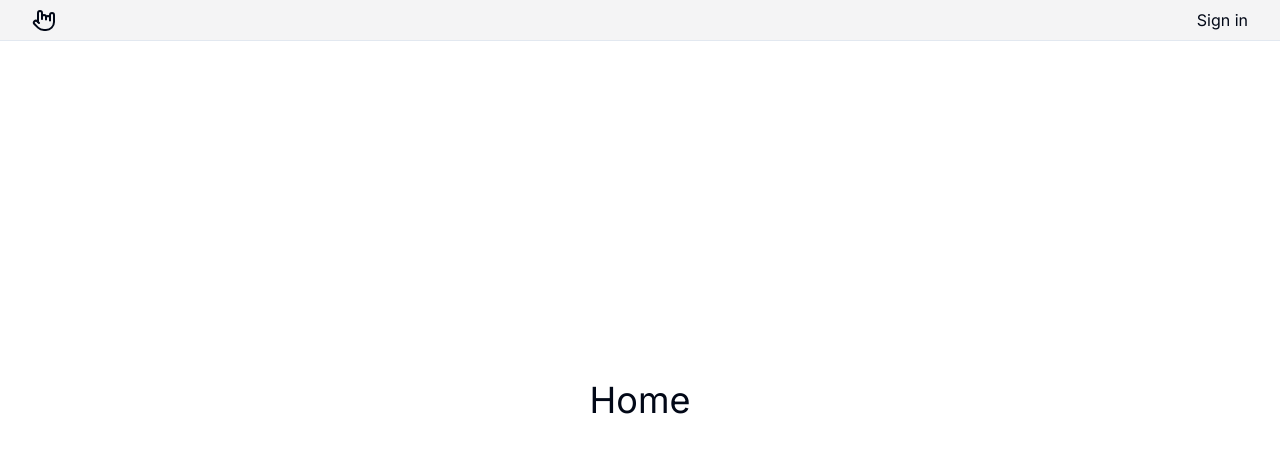
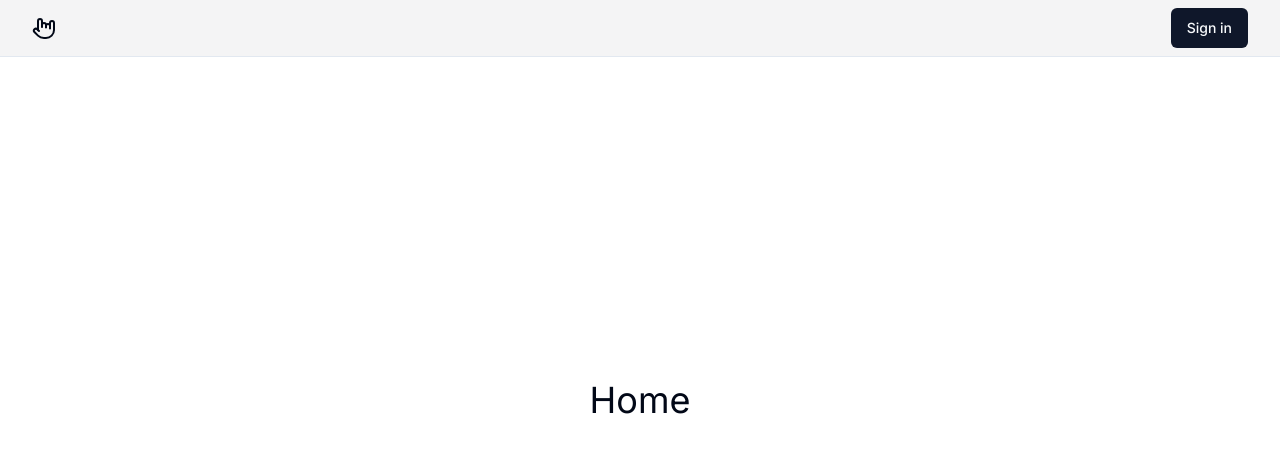
Before and after one commit to andrews1022/sign-in-up-form, a Next.js app: page / in a window 1280 px wide. Shown: the top 452 px of the page. Built offline with nearby package versions, Linux system fonts and the light colour scheme.

Commit message:
added button from shadcn ui and updated navbar to use it

```diff
--- a/package.json
+++ b/package.json
@@ -9,6 +9,7 @@
     "lint": "next lint"
   },
   "dependencies": {
+    "@radix-ui/react-slot": "^1.0.2",
     "@types/node": "20.6.2",
     "@types/react": "18.2.21",
     "@types/react-dom": "18.2.7",
--- a/src/components/Navbar.tsx
+++ b/src/components/Navbar.tsx
@@ -1,21 +1,20 @@
 import Link from "next/link";
 import { HandMetal } from "lucide-react";
+import { buttonVariants } from "./ui/button";
 
 const Navbar = () => {
   return (
-    <nav className=" bg-zinc-100 py-2 border-b border-s-zinc-200 fixed w-full z-10 top-0">
-      <ul className="container flex items-center justify-between">
-        <li>
-          <Link href="/">
-            <HandMetal />
-          </Link>
-        </li>
+    <div className=" bg-zinc-100 py-2 border-b border-s-zinc-200 fixed w-full z-10 top-0">
+      <div className="container flex items-center justify-between">
+        <Link href="/">
+          <HandMetal />
+        </Link>
 
-        <li>
-          <Link href="/sign-in">Sign in</Link>
-        </li>
-      </ul>
-    </nav>
+        <Link className={buttonVariants()} href="/sign-in">
+          Sign in
+        </Link>
+      </div>
+    </div>
   );
 };
 
--- /dev/null
+++ b/src/components/ui/button.tsx
@@ -0,0 +1,56 @@
+import * as React from "react"
+import { Slot } from "@radix-ui/react-slot"
+import { cva, type VariantProps } from "class-variance-authority"
+
+import { cn } from "@/lib/utils"
+
+const buttonVariants = cva(
+  "inline-flex items-center justify-center rounded-md text-sm font-medium ring-offset-background transition-colors focus-visible:outline-none focus-visible:ring-2 focus-visible:ring-ring focus-visible:ring-offset-2 disabled:pointer-events-none disabled:opacity-50",
+  {
+    variants: {
+      variant: {
+        default: "bg-primary text-primary-foreground hover:bg-primary/90",
+        destructive:
+          "bg-destructive text-destructive-foreground hover:bg-destructive/90",
+        outline:
+          "border border-input bg-background hover:bg-accent hover:text-accent-foreground",
+        secondary:
+          "bg-secondary text-secondary-foreground hover:bg-secondary/80",
+        ghost: "hover:bg-accent hover:text-accent-foreground",
+        link: "text-primary underline-offset-4 hover:underline",
+      },
+      size: {
+        default: "h-10 px-4 py-2",
+        sm: "h-9 rounded-md px-3",
+        lg: "h-11 rounded-md px-8",
+        icon: "h-10 w-10",
+      },
+    },
+    defaultVariants: {
+      variant: "default",
+      size: "default",
+    },
+  }
+)
+
+export interface ButtonProps
+  extends React.ButtonHTMLAttributes<HTMLButtonElement>,
+    VariantProps<typeof buttonVariants> {
+  asChild?: boolean
+}
+
+const Button = React.forwardRef<HTMLButtonElement, ButtonProps>(
+  ({ className, variant, size, asChild = false, ...props }, ref) => {
+    const Comp = asChild ? Slot : "button"
+    return (
+      <Comp
+        className={cn(buttonVariants({ variant, size, className }))}
+        ref={ref}
+        {...props}
+      />
+    )
+  }
+)
+Button.displayName = "Button"
+
+export { Button, buttonVariants }
```
Also changed, not shown: components.json, 1 other file (tests, documents, lock files or other folders).
